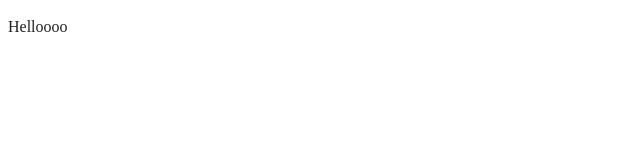
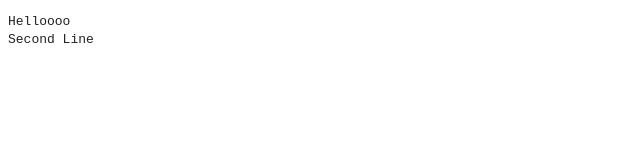
Before and after one commit to queue-h/flood-it, a website: page index.html in a window 1280 px wide. Shown: the whole page, without its empty margins (0-640 px from the left). Drawn offline with Linux system fonts and the light colour scheme.

Commit message:
adjusted text formatting to monospace

```diff
--- a/index.html
+++ b/index.html
@@ -25,7 +25,8 @@
 <body>
 
   <!-- Add your site or application content here -->
-  <p id="Main">Helloooo.</p>
+  <pre id="Main">Helloooo
+      Second Line</pre>
   <script src="js/app.js"></script>
 
 </body>
--- a/js/app.js
+++ b/js/app.js
@@ -1,7 +1,7 @@
 console.log("Helloooo")
 
 mainText = document.getElementById("Main")
-mainText.innerText = "Helloooo"
+mainText.innerText = "Helloooo\nSecond Line"
 
 document.addEventListener("keydown", function(event) {
     mainText.innerText = event.key;
```
